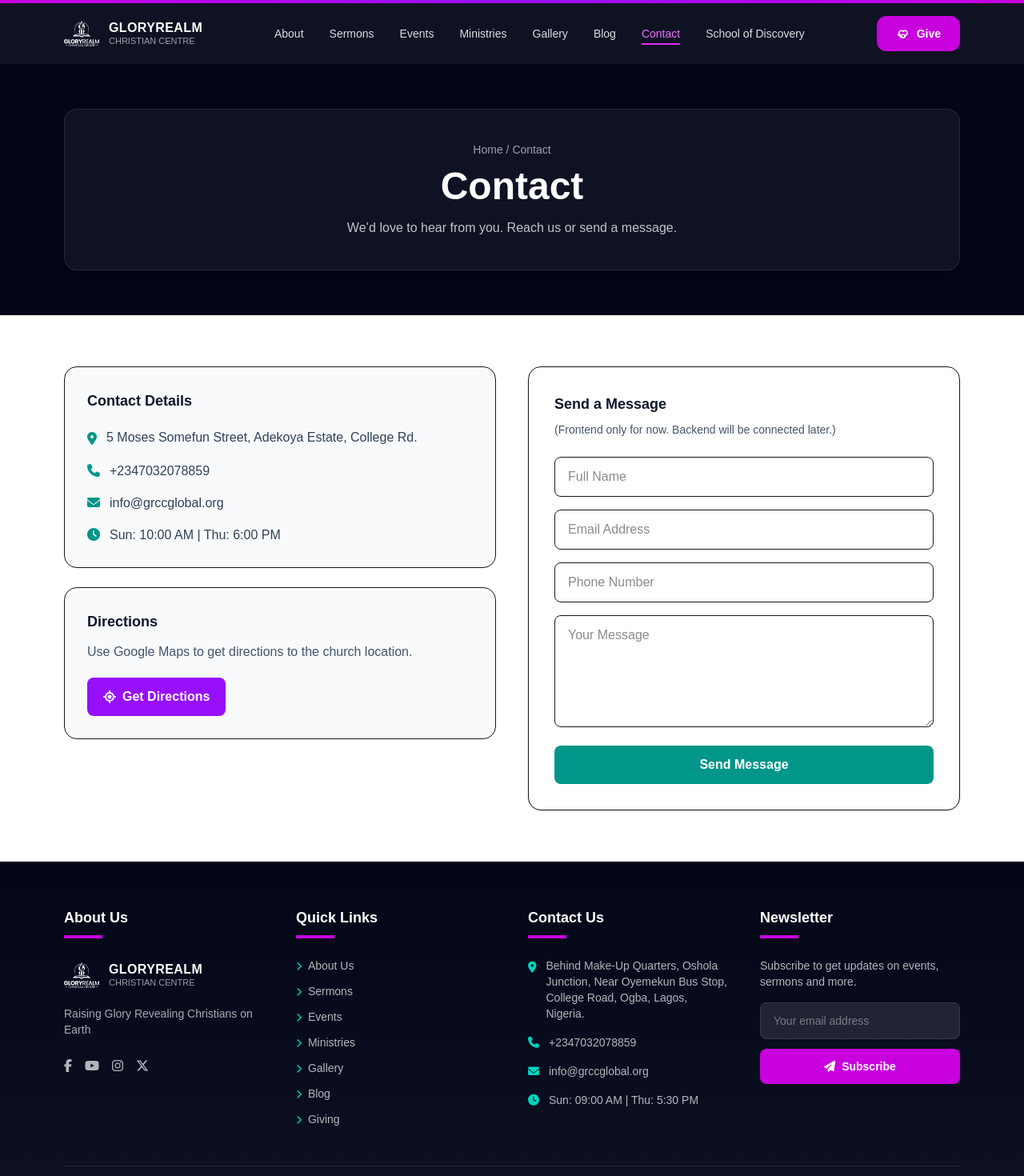
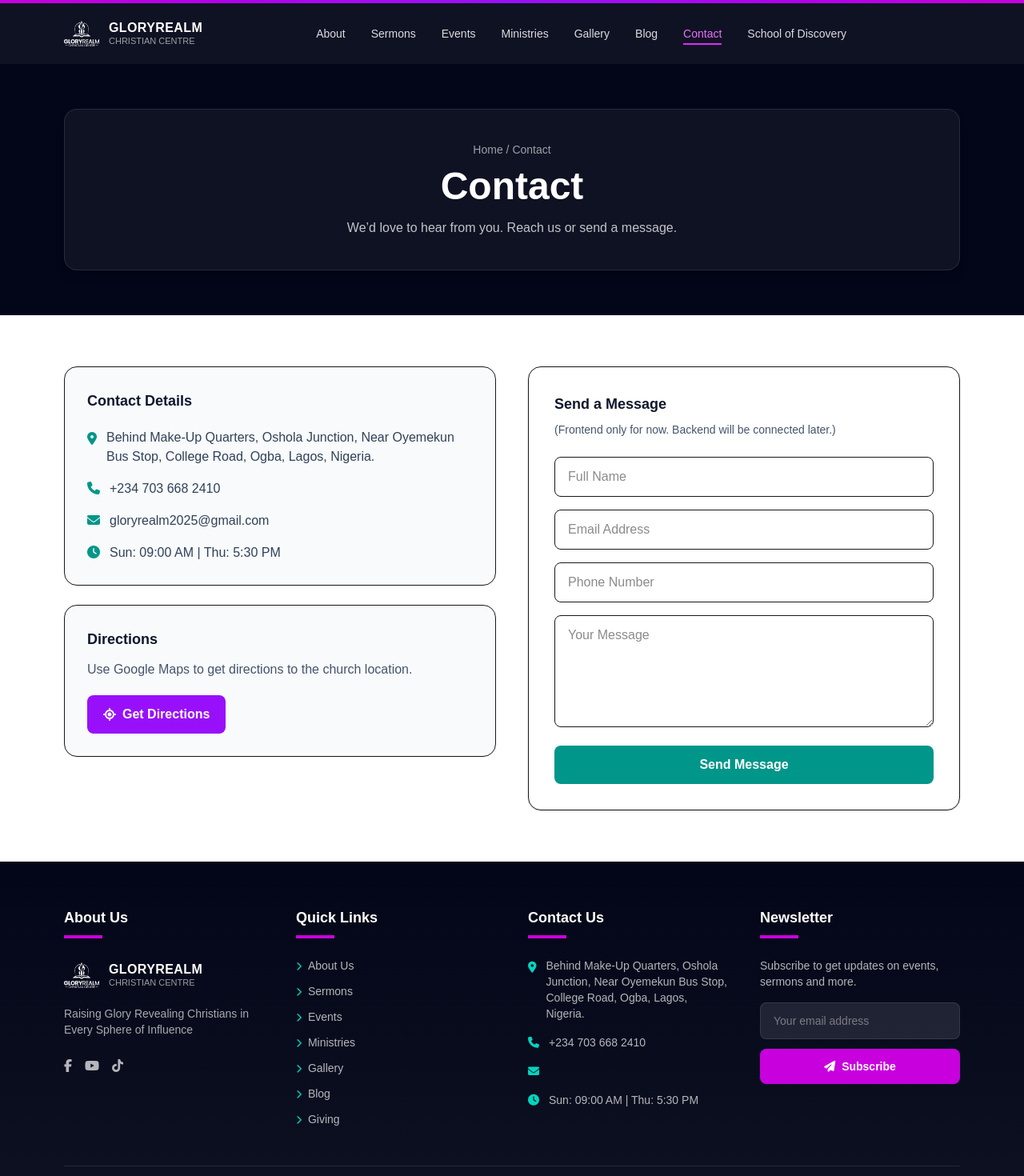
Before and after one commit to kerdaino/grcc-official, a Next.js app: page /contact in a window 1280 px wide. Shown: the top 1470 px of the page at 80% size. Built offline with nearby package versions, Linux system fonts and the light colour scheme.

Commit message:
fixing basic frontend issue

```diff
--- a/src/app/contact/page.tsx
+++ b/src/app/contact/page.tsx
@@ -20,28 +20,28 @@ export default function ContactPage() {
                   <span className="text-teal-600 mt-0.5">
                     <i className="fa-solid fa-location-dot" />
                   </span>
-                  <p>5 Moses Somefun Street, Adekoya Estate, College Rd.</p>
+                  <p>Behind Make-Up Quarters, Oshola Junction, Near Oyemekun Bus Stop, College Road, Ogba, Lagos, Nigeria.</p>
                 </div>
 
                 <div className="flex items-center gap-3">
                   <span className="text-teal-600">
                     <i className="fa-solid fa-phone" />
                   </span>
-                  <p>+2347032078859</p>
+                  <p>+234 703 668 2410</p>
                 </div>
 
                 <div className="flex items-center gap-3">
                   <span className="text-teal-600">
                     <i className="fa-solid fa-envelope" />
                   </span>
-                  <p>info@grccglobal.org</p>
+                  <p>gloryrealm2025@gmail.com</p>
                 </div>
 
                 <div className="flex items-center gap-3">
                   <span className="text-teal-600">
                     <i className="fa-solid fa-clock" />
                   </span>
-                  <p>Sun: 10:00 AM | Thu: 6:00 PM</p>
+                  <p>Sun: 09:00 AM | Thu: 5:30 PM</p>
                 </div>
               </div>
             </div>
--- /dev/null
+++ b/src/app/sermons 2/[slug]/page.tsx
@@ -0,0 +1,31 @@
+import PageHero from "@/components/PageHero";
+
+export default function SermonSinglePage({ params }: { params: { slug: string } }) {
+  return (
+    <main>
+      <PageHero title="Sermon" subtitle={`Sermon: ${params.slug}`} />
+
+      <section className="bg-white">
+        <div className="mx-auto max-w-4xl px-4 py-16">
+          <div className="rounded-2xl border bg-slate-50 p-8">
+            <h2 className="text-2xl font-extrabold text-slate-900">Sermon Title Here</h2>
+            <p className="mt-2 text-slate-600">Preacher • Date</p>
+
+            <div className="mt-8 rounded-xl bg-black/5 p-6 text-slate-600">
+              Video/Audio embed will go here later.
+            </div>
+
+            <div className="mt-6 flex flex-wrap gap-3">
+              <button className="rounded-lg bg-teal-600 px-5 py-3 text-white font-semibold hover:bg-teal-700">
+                Watch
+              </button>
+              <button className="rounded-lg bg-purple-600 px-5 py-3 text-white font-semibold hover:bg-purple-700">
+                Download Audio
+              </button>
+            </div>
+          </div>
+        </div>
+      </section>
+    </main>
+  );
+}
--- /dev/null
+++ b/src/app/sermons 2/page.tsx
@@ -0,0 +1,34 @@
+import Link from "next/link";
+import PageHero from "@/components/PageHero";
+
+const sermons = [
+  { slug: "the-refiners-fire", title: "The Refiner’s Fire", date: "Feb 2026", preacher: "Pastor Arome Iduh" },
+  { slug: "priesthood-day-27", title: "70 Days of Priesthood (Day 27)", date: "Feb 2026", preacher: "Pastor Arome Iduh" },
+];
+
+export default function SermonsPage() {
+  return (
+    <main>
+      <PageHero title="Sermons" subtitle="Watch and download recent sermons." />
+
+      <section className="bg-white">
+        <div className="mx-auto max-w-6xl px-4 py-16">
+          <div className="grid gap-6 md:grid-cols-3">
+            {sermons.map((s) => (
+              <Link
+                key={s.slug}
+                href={`/sermons/${s.slug}`}
+                className="rounded-2xl border bg-white p-6 shadow-sm hover:shadow-md transition"
+              >
+                <p className="text-sm text-slate-500">{s.date}</p>
+                <h3 className="mt-2 font-extrabold text-slate-900">{s.title}</h3>
+                <p className="mt-2 text-sm text-slate-600">{s.preacher}</p>
+                <p className="mt-4 text-teal-700 font-semibold">View Sermon →</p>
+              </Link>
+            ))}
+          </div>
+        </div>
+      </section>
+    </main>
+  );
+}
--- a/src/components/Footer.tsx
+++ b/src/components/Footer.tsx
@@ -39,22 +39,19 @@ export default function Footer() {
             </div>
 
             <p className="mt-4 text-white/65 text-sm">
-              Raising Glory Revealing Christians on Earth
+              Raising Glory Revealing Christians in Every Sphere of Influence
             </p>
 
             {/* Socials */}
             <div className="mt-6 flex items-center gap-4 text-white/70">
-              <a href="#" aria-label="Facebook" className="hover:text-white">
+              <a href="https://www.facebook.com/pastoraromeiduh" aria-label="Facebook" className="hover:text-white">
                 <i className="fa-brands fa-facebook-f" />
               </a>
-              <a href="#" aria-label="YouTube" className="hover:text-white">
+              <a href="https://www.youtube.com/@GRCC_Global" aria-label="YouTube" className="hover:text-white">
                 <i className="fa-brands fa-youtube" />
               </a>
-              <a href="#" aria-label="Instagram" className="hover:text-white">
-                <i className="fa-brands fa-instagram" />
-              </a>
-              <a href="#" aria-label="Twitter/X" className="hover:text-white">
-                <i className="fa-brands fa-x-twitter" />
+              <a href="https://www.tiktok.com/@pastoraromeiduh" aria-label="tiktok" className="hover:text-white">
+                <i className="fa-brands fa-tiktok" />
               </a>
             </div>
           </div>
@@ -98,14 +95,14 @@ export default function Footer() {
                 <span className="text-teal-400">
                   <i className="fa-solid fa-phone" />
                 </span>
-                <p>+2347032078859</p>
+                <p>+234 703 668 2410</p>
               </div>
 
               <div className="flex items-center gap-3">
                 <span className="text-teal-400">
                   <i className="fa-solid fa-envelope" />
                 </span>
-                <p>info@grccglobal.org</p>
+                <p></p>
               </div>
 
               <div className="flex items-center gap-3">
@@ -146,6 +143,9 @@ export default function Footer() {
             <div>
               © {new Date().getFullYear()} Gloryrealm Christian Centre. All rights reserved.
               <span className="block md:inline md:ml-2 text-white/35">
+                Designed by Pinnacle tech hub
+              </span>
+              <span className="block md:inline md:ml-2 text-white/35">
                 Developed by KD Global
               </span>
             </div>
--- a/src/components/Navbar.tsx
+++ b/src/components/Navbar.tsx
@@ -82,37 +82,6 @@ export default function Navbar() {
 
           {/* RIGHT SIDE (Give + Hamburger on mobile) */}
           <div className="flex items-center gap-3">
-            {/* GIVE BUTTON */}
-            <Link
-              href="/giving"
-              className="hidden sm:inline-flex items-center gap-2 rounded-xl bg-fuchsia-600 px-6 py-3 text-white font-semibold text-sm shadow hover:bg-fuchsia-700"
-            >
-              {/* hand-holding-heart style svg */}
-              <svg width="18" height="18" viewBox="0 0 24 24" fill="none" aria-hidden="true">
-                <path
-                  d="M12 8.5c-1.5-2-4.5-2-6 0-1.2 1.6-1 4 .6 5.4L12 19l5.4-5.1c1.6-1.4 1.8-3.8.6-5.4-1.5-2-4.5-2-6 0Z"
-                  stroke="currentColor"
-                  strokeWidth="2"
-                  strokeLinejoin="round"
-                />
-                <path
-                  d="M3.5 13.5l4.2 4.2c.6.6 1.4.9 2.2.9H13c1.1 0 2-.9 2-2v-1.2"
-                  stroke="currentColor"
-                  strokeWidth="2"
-                  strokeLinecap="round"
-                  strokeLinejoin="round"
-                />
-                <path
-                  d="M9.5 13.5h3.3c.9 0 1.7.6 1.9 1.5l.3 1.6"
-                  stroke="currentColor"
-                  strokeWidth="2"
-                  strokeLinecap="round"
-                  strokeLinejoin="round"
-                />
-              </svg>
-              Give
-            </Link>
-
             {/* MOBILE: hamburger */}
             <button
               onClick={() => setOpen((v) => !v)}
--- a/src/components/Sections.tsx
+++ b/src/components/Sections.tsx
@@ -126,7 +126,7 @@ export function HeroSection() {
               {/* Phone */}
               <div className="flex items-center gap-3 md:justify-end">
                 <IconPhone />
-                <p className="text-sm">+2347032078859</p>
+                <p className="text-sm">+234 703 668 2410</p>
               </div>
             </div>
           </div>
```
